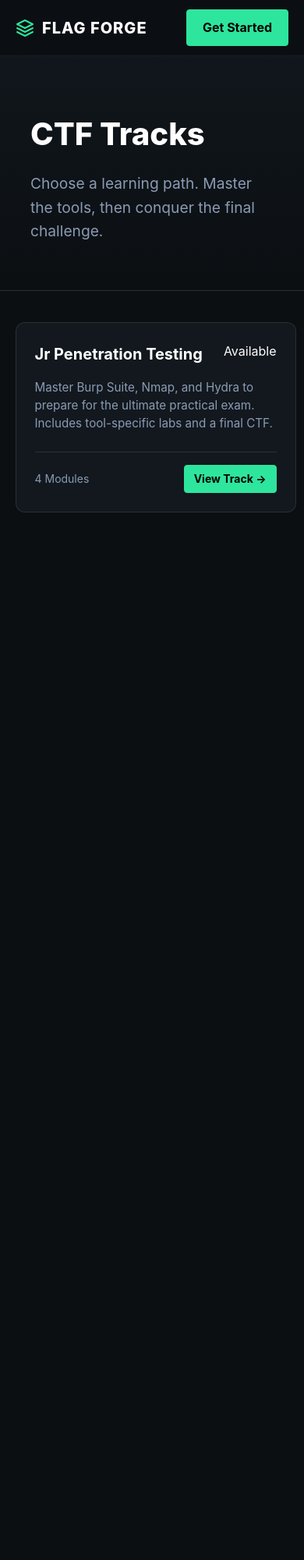
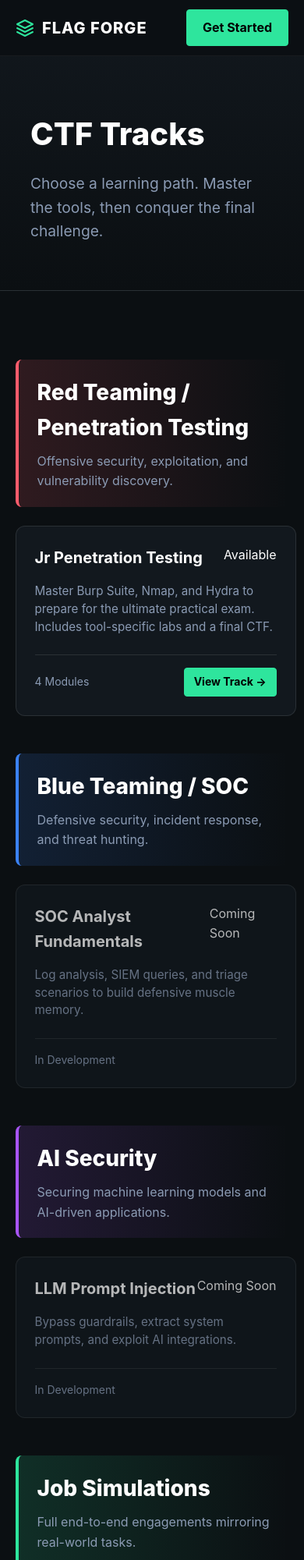
Before and after one commit to srinishbasu-cmd/flagforge-test, a website: page docs/challenges.html in a window 390 px wide. Shown: the top 2000 px of the page at 78% size. Before the commit the page ends 844 px from the top, so only its background shows below. Drawn offline with Linux system fonts and the light colour scheme.

Commit message:
Added About section, colored category headers, fixed nav button, cleaned up text

```diff
--- a/docs/challenges.html
+++ b/docs/challenges.html
@@ -36,8 +36,13 @@
 	</header>
 
 	<main class="container landing-main">
+
+		<!-- RED TEAM SECTION -->
+		<div class="category-header category-red">
+			<h2>Red Teaming / Penetration Testing</h2>
+			<p>Offensive security, exploitation, and vulnerability discovery.</p>
+		</div>
 		<div class="challenge-grid">
-
 			<a href="jr-pentest.html" class="challenge-card">
 				<div class="card-header">
 					<h3>Jr Penetration Testing</h3>
@@ -49,8 +54,56 @@
 					<span class="btn-primary small">View Track →</span>
 				</div>
 			</a>
+		</div>
 
+		<!-- BLUE TEAM SECTION -->
+		<div class="category-header category-blue">
+			<h2>Blue Teaming / SOC</h2>
+			<p>Defensive security, incident response, and threat hunting.</p>
 		</div>
+		<div class="challenge-grid">
+			<div class="challenge-card coming-soon">
+				<div class="card-header">
+					<h3>SOC Analyst Fundamentals</h3>
+					<span class="badge muted">Coming Soon</span>
+				</div>
+				<p class="card-desc">Log analysis, SIEM queries, and triage scenarios to build defensive muscle memory.</p>
+				<div class="card-footer"><span>In Development</span></div>
+			</div>
+		</div>
+
+		<!-- AI SECURITY SECTION -->
+		<div class="category-header category-ai">
+			<h2>AI Security</h2>
+			<p>Securing machine learning models and AI-driven applications.</p>
+		</div>
+		<div class="challenge-grid">
+			<div class="challenge-card coming-soon">
+				<div class="card-header">
+					<h3>LLM Prompt Injection</h3>
+					<span class="badge muted">Coming Soon</span>
+				</div>
+				<p class="card-desc">Bypass guardrails, extract system prompts, and exploit AI integrations.</p>
+				<div class="card-footer"><span>In Development</span></div>
+			</div>
+		</div>
+
+		<!-- JOB SIMULATIONS SECTION -->
+		<div class="category-header category-jobs">
+			<h2>Job Simulations</h2>
+			<p>Full end-to-end engagements mirroring real-world tasks.</p>
+		</div>
+		<div class="challenge-grid">
+			<div class="challenge-card coming-soon">
+				<div class="card-header">
+					<h3>Full Penetration Test Simulation</h3>
+					<span class="badge muted">Coming Soon</span>
+				</div>
+				<p class="card-desc">A timed, multi-host environment requiring full reconnaissance, exploitation, and reporting.</p>
+				<div class="card-footer"><span>In Development</span></div>
+			</div>
+		</div>
+
 	</main>
 
 </body>
--- a/docs/js/challenge.js
+++ b/docs/js/challenge.js
@@ -17,7 +17,6 @@
 	const doc = env.document;
 	const CFG = env.config;
 
-	// ---------- tiny DOM helper ----------
 	function h(tag, props, ...kids) {
 		const el = doc.createElement(tag);
 		for (const [k, v] of Object.entries(props || {})) {
@@ -361,13 +360,14 @@
 		let ctl = null;
 		if (live) ctl = ctlFactory(ch.labs.map((l) => l.id));
 
+		// Breadcrumbs (crumbs) have been removed from the page assembly here
 		const main = h("div", { class: "main" },
 			briefingPanel(ch),
 			live ? launchPanel(ch, ctl, os) : comingSoonPanel(),
 			aboutPanel(ch), readmePanel(ch));
 
 		const aside = h("aside", { class: "side" }, live ? asidePanels(ch, os) : null);
-		const page = h("div", {}, crumbs(ch, track), hero(ch, os), h("div", { class: "layout" }, main, aside));
+		const page = h("div", {}, hero(ch, os), h("div", { class: "layout" }, main, aside));
 		return { page, ctl };
 	}
 
--- a/docs/style.css
+++ b/docs/style.css
@@ -81,14 +81,14 @@ body {
 }
 
 /* ==========================================================
-   BUTTONS (HTB STYLE)
+   BUTTONS (HTB STYLE) - Fixed color
    ========================================================== */
 .btn-primary {
 	display: inline-flex;
 	align-items: center;
 	justify-content: center;
 	background: var(--accent);
-	color: #000;
+	color: #000 !important; /* Forces the text to be black so it doesn't vanish */
 	font-weight: 700;
 	padding: 10px 20px;
 	border-radius: 4px;
@@ -185,6 +185,37 @@ body {
 }
 
 /* ==========================================================
+   ABOUT SECTION (HOME PAGE)
+   ========================================================== */
+.about-section {
+	padding: 100px 10%;
+	background: var(--bg);
+	border-top: 1px solid var(--border);
+}
+
+.about-grid {
+	display: grid;
+	grid-template-columns: 1fr 1fr;
+	gap: 48px;
+	max-width: 1200px;
+	margin: 0 auto;
+}
+
+.about-text h2 {
+	font-size: 2rem;
+	font-weight: 800;
+	margin-bottom: 24px;
+	color: var(--text);
+}
+
+.about-text p {
+	color: var(--text-muted);
+	font-size: 1.1rem;
+	line-height: 1.7;
+	margin-bottom: 16px;
+}
+
+/* ==========================================================
    INNER PAGES & GRIDS
    ========================================================== */
 .page-header {
@@ -209,14 +240,53 @@ body {
 }
 
 .landing-main {
-	padding: 80px 10%;
+	padding: 60px 10%;
 }
 .landing-main h2 {
 	font-size: 2rem;
 	margin-bottom: 16px;
 }
 
-/* Challenge Cards */
+/* ==========================================================
+   CATEGORY HEADERS (CHALLENGES PAGE)
+   ========================================================== */
+.category-header {
+	padding: 20px 24px;
+	border-radius: 8px;
+	margin: 48px 0 24px;
+}
+.category-header h2 {
+	margin: 0 0 8px;
+	font-size: 1.75rem;
+	font-weight: 800;
+	color: var(--text);
+}
+.category-header p {
+	margin: 0;
+	font-size: 1rem;
+	color: var(--text-muted);
+}
+
+.category-red {
+	background: linear-gradient(90deg, rgba(255, 92, 108, 0.15) 0%, transparent 100%);
+	border-left: 4px solid var(--danger);
+}
+.category-blue {
+	background: linear-gradient(90deg, rgba(59, 130, 246, 0.15) 0%, transparent 100%);
+	border-left: 4px solid #3b82f6;
+}
+.category-ai {
+	background: linear-gradient(90deg, rgba(168, 85, 247, 0.15) 0%, transparent 100%);
+	border-left: 4px solid #a855f7;
+}
+.category-jobs {
+	background: linear-gradient(90deg, rgba(46, 229, 157, 0.15) 0%, transparent 100%);
+	border-left: 4px solid var(--accent);
+}
+
+/* ==========================================================
+   CHALLENGE CARDS
+   ========================================================== */
 .challenge-grid {
 	display: grid;
 	grid-template-columns: repeat(auto-fill, minmax(360px, 1fr));
@@ -391,4 +461,5 @@ body {
 	.hero-overlay { background: linear-gradient(180deg, #0b0f12 0%, rgba(11, 15, 18, 0.8) 100%); }
 	.hero-title { font-size: 2.5rem; }
 	.landing-main { padding: 40px 5%; }
+	.about-grid { grid-template-columns: 1fr; }
 }
```
Also changed, not shown: docs/apply.html (+1 -1 lines), docs/index.html (+16 -0 lines), docs/members.html (+2 -2 lines).
